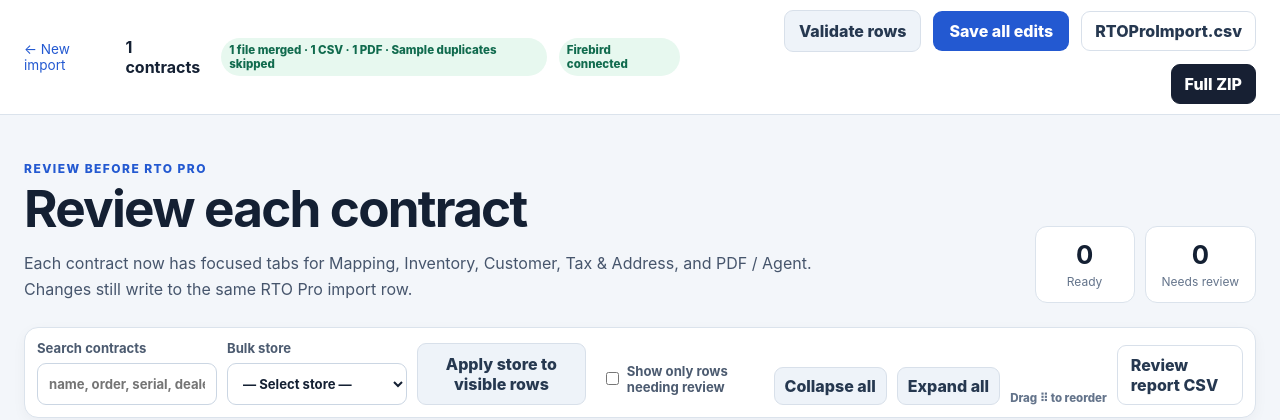
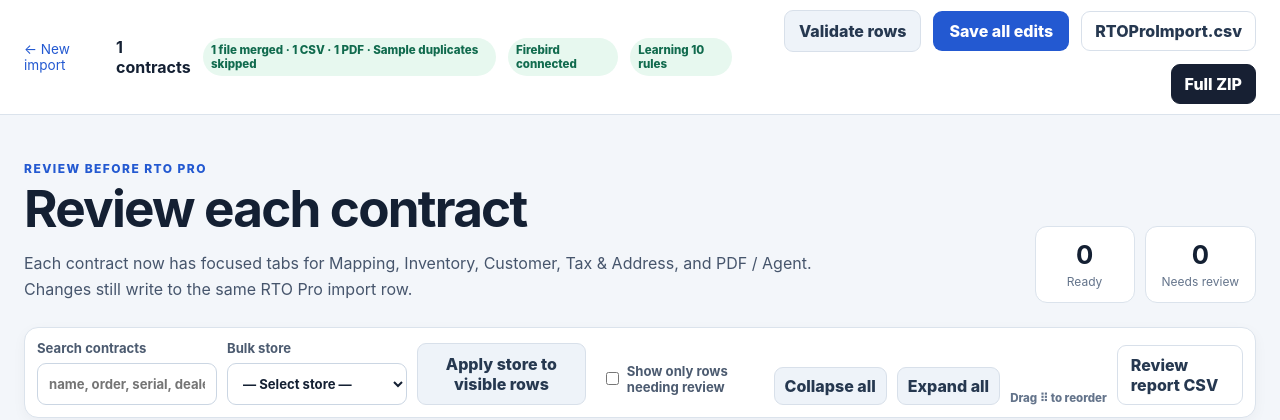
Before and after one commit to Parzzii/ShedSuite_RTO_WebApp, a Flask app: template templates/review.html in a window 1280 px wide. Shown: the top 420 px of the page. Run offline with Flask 3, Linux system fonts and the light colour scheme; the template is opened without the code that fills it: most values are stand-ins (such as "Sample title", 1, 10 or a date in 2020).

Commit message:
feat: Update to RTO Pro V7.16 with local correction learning, version updates, and UI enhancements

```diff
--- a/VERSION.txt
+++ b/VERSION.txt
@@ -1 +1 @@
-7.15
+7.16
--- a/app.py
+++ b/app.py
@@ -15,6 +15,7 @@ import uuid
 import xml.dom.minidom
 from pathlib import Path
 from datetime import datetime
+from difflib import SequenceMatcher
 from urllib.parse import unquote
 from xml.etree.ElementTree import Element, SubElement, tostring
 from zipfile import ZipFile, ZIP_DEFLATED
@@ -51,6 +52,8 @@ from category_rules import APPROVED_CATEGORIES, canonical_category, smart_catego
 
 
 BASE = Path(__file__).resolve().parent
+# Load .env before resolving the cross-version learning file path.
+load_dotenv(BASE / '.env')
 WORK = BASE / 'work' / 'jobs'
 WORK.mkdir(parents=True, exist_ok=True)
 
@@ -59,6 +62,394 @@ AUTH_DIR.mkdir(parents=True, exist_ok=True)
 
 SHEDSUITE_BASE_URL = 'https://app.shedsuite.com/rto/order/'
 MODEL_TRACKER_FILE = BASE / 'model_series.json'
+
+# V7.16 correction learning -------------------------------------------------
+# Learned mappings intentionally live outside the application/version folder so
+# they survive replacing V7.16 with a later ZIP. On Windows this becomes:
+#   %LOCALAPPDATA%\\ShedSuiteRTO\\learned_corrections.json
+# Set SHEDSUITE_LEARNING_FILE in .env to override the location.
+def _correction_learning_path() -> Path:
+    override = str(os.getenv('SHEDSUITE_LEARNING_FILE', '') or '').strip()
+    if override:
+        return Path(override).expanduser()
+    if os.name == 'nt':
+        root = Path(os.getenv('LOCALAPPDATA') or Path.home())
+        return root / 'ShedSuiteRTO' / 'learned_corrections.json'
+    return Path.home() / '.shedsuite_rto' / 'learned_corrections.json'
+
+
+CORRECTION_LEARNING_FILE = _correction_learning_path()
+CORRECTION_LEARNING_LOCK = threading.RLock()
+CORRECTION_LEARNING_KINDS = ('store', 'dealer', 'zone', 'category', 'brand_vendor')
+
+
+def _empty_correction_learning() -> dict:
+    return {
+        'version': 1,
+        'rules': {kind: [] for kind in CORRECTION_LEARNING_KINDS},
+        'updated_at': '',
+    }
+
+
+def _load_correction_learning() -> dict:
+    with CORRECTION_LEARNING_LOCK:
+        if not CORRECTION_LEARNING_FILE.exists():
+            return _empty_correction_learning()
+        try:
+            data = json.loads(CORRECTION_LEARNING_FILE.read_text(encoding='utf-8'))
+        except Exception:
+            return _empty_correction_learning()
+        if not isinstance(data, dict):
+            return _empty_correction_learning()
+        rules = data.setdefault('rules', {})
+        for kind in CORRECTION_LEARNING_KINDS:
+            if not isinstance(rules.get(kind), list):
+                rules[kind] = []
+        return data
+
+
+def _save_correction_learning(data: dict) -> None:
+    with CORRECTION_LEARNING_LOCK:
+        CORRECTION_LEARNING_FILE.parent.mkdir(parents=True, exist_ok=True)
+        data = dict(data or {})
+        data['version'] = 1
+        data['updated_at'] = datetime.now().isoformat(timespec='seconds')
+        temp = CORRECTION_LEARNING_FILE.with_suffix('.tmp')
+        temp.write_text(json.dumps(data, indent=2), encoding='utf-8')
+        temp.replace(CORRECTION_LEARNING_FILE)
+
+
+def _learning_text(value, *, entity: bool = False, category: bool = False) -> str:
+    text = str(value or '').casefold()
+    text = text.replace('&', ' and ')
+    if category:
+        # Categories should generalize across sizes. A correction for a 10x12
+        # Side Utility should also help an otherwise identical 12x16 building.
+        text = re.sub(r'\b\d+(?:\.\d+)?\s*[x×]\s*\d+(?:\.\d+)?\b', ' ', text, flags=re.I)
+        text = re.sub(r"\b\d+\s*(?:ft|feet|foot|')\b", ' ', text, flags=re.I)
+    words = re.findall(r'[a-z0-9]+', text)
+    if entity:
+        disposable = {
+            'llc', 'inc', 'incorporated', 'corp', 'corporation', 'company', 'co',
+            'limited', 'ltd', 'buildings', 'building', 'enterprises', 'enterprise',
+        }
+        words = [w for w in words if w not in disposable]
+    if category:
+        # These words rarely distinguish the actual RTO category and are often
+        # inconsistently present between vendor descriptions.
+        generic = {'shed', 'sheds', 'building', 'buildings', 'storage'}
+        words = [w for w in words if w not in generic]
+    return ' '.join(words).strip()
+
+
+def _learning_similarity(a: str, b: str) -> float:
+    a = str(a or '').strip()
+    b = str(b or '').strip()
+    if not a or not b:
+        return 0.0
+    if a == b:
+        return 1.0
+    if a in b or b in a:
+        shorter, longer = sorted((len(a), len(b)))
+        if shorter >= 5:
+            return max(0.93, shorter / max(1, longer))
+    ratio = SequenceMatcher(None, a, b).ratio()
+    at = set(a.split())
+    bt = set(b.split())
+    if at and bt:
+        jaccard = len(at & bt) / len(at | bt)
+        ratio = max(ratio, jaccard * 0.97)
+    return ratio
+
+
+def _row_learning_provider(row: dict) -> str:
+    return str(row.get('_pdf_provider', '') or row.get('_learning_provider', '') or '').strip()
+
+
+def _store_learning_key(row: dict) -> str:
+    provider = _learning_text(_row_learning_provider(row), entity=True)
+    company = _learning_text(row.get('_source_company', ''), entity=True)
+    dealer = _learning_text(row.get('_source_dealer', ''), entity=True)
+    # Scope PDF-provider learning by dealer/company when available. This keeps a
+    # single accidental correction from becoming a provider-wide Store rule.
+    parts = []
+    if provider:
+        parts.append(f'provider {provider}')
+    if dealer:
+        parts.append(f'dealer {dealer}')
+    elif company:
+        parts.append(f'company {company}')
+    return ' | '.join(parts)
+
+
+def _dealer_learning_key(row: dict) -> str:
+    return _learning_text(row.get('_source_dealer', ''), entity=True)
+
+
+def _category_learning_key(row: dict) -> str:
+    raw = str(row.get('_learning_category_source', '') or row.get('_source_model_variation', '') or '').strip()
+    return _learning_text(raw, category=True)
+
+
+def _brand_learning_key(row: dict) -> str:
+    return _learning_text(row.get('_source_company', ''), entity=True)
+
+
+def _upsert_learning_rule(data: dict, kind: str, source: str, target: dict, **context) -> bool:
+    source = str(source or '').strip()
+    if kind not in CORRECTION_LEARNING_KINDS or not source or not isinstance(target, dict):
+        return False
+    rules = data.setdefault('rules', {}).setdefault(kind, [])
+    signature = {
+        'source': source,
+        'store': str(context.get('store', '') or '').strip(),
+        'dealerid': str(context.get('dealerid', '') or '').strip(),
+    }
+    for rule in rules:
+        if (
+            str(rule.get('source', '') or '') == signature['source']
+            and str(rule.get('store', '') or '') == signature['store']
+            and str(rule.get('dealerid', '') or '') == signature['dealerid']
+        ):
+            rule['target'] = target
+            rule['source_raw'] = str(context.get('source_raw', '') or rule.get('source_raw', '') or '').strip()
+            rule['count'] = int(rule.get('count', 0) or 0) + 1
+            rule['updated_at'] = datetime.now().isoformat(timespec='seconds')
+            return True
+    rules.append({
+        **signature,
+        'source_raw': str(context.get('source_raw', '') or '').strip(),
+        'target': target,
+        'count': 1,
+        'updated_at': datetime.now().isoformat(timespec='seconds'),
+    })
+    # Bound each learned family so a years-old workstation cannot grow forever.
+    if len(rules) > 500:
+        rules[:] = sorted(rules, key=lambda x: str(x.get('updated_at', '')), reverse=True)[:500]
+    return True
+
+
+def _best_learning_rule(data: dict, kind: str, source: str, *, store: str = '', dealerid: str = '', threshold: float = 0.94):
+    source = str(source or '').strip()
+    if not source:
+        return None
+    candidates = []
+    for rule in data.get('rules', {}).get(kind, []):
+        if store and str(rule.get('store', '') or '').strip() not in {'', str(store).strip()}:
+            continue
+        if dealerid and str(rule.get('dealerid', '') or '').strip() not in {'', str(dealerid).strip()}:
+            continue
+        score = _learning_similarity(source, str(rule.get('source', '') or ''))
+        if score >= threshold:
+            # Repeated corrections are a small tie-breaker, not a way to make a
+            # weak fuzzy match win.
+            candidates.append((score, min(int(rule.get('count', 0) or 0), 20), rule))
+    if not candidates:
+        return None
+    candidates.sort(key=lambda x: (x[0], x[1], str(x[2].get('updated_at', ''))), reverse=True)
+    return candidates[0][2]
+
+
+def _ref_value(item: dict, *names: str) -> str:
+    for name in names:
+        if name in item:
+            return str(item.get(name, '') or '').strip()
+        lower = name.lower()
+        if lower in item:
+            return str(item.get(lower, '') or '').strip()
+        upper = name.upper()
+        if upper in item:
+            return str(item.get(upper, '') or '').strip()
+    return ''
+
+
+def _store_title_from_ref(ref: ReferenceData, store: str) -> str:
+    for item in (ref.centralserver or KNOWN_STORES):
+        if _ref_value(item, 'store') == str(store or '').strip():
+            return _ref_value(item, 'storetitle', 'storename') or f'Store {store}'
+    return ''
+
+
+def _dealer_from_ref(ref: ReferenceData, dealerid: str):
+    for item in ref.dealers or []:
+        if _ref_value(item, 'id') == str(dealerid or '').strip():
+            return item
+    return None
+
+
+def _zone_from_ref(ref: ReferenceData, zone: str, store: str = ''):
+    for item in ref.zones or []:
+        if _ref_value(item, 'zone') != str(zone or '').strip():
+            continue
+        if store and _ref_value(item, 'store') not in {'', str(store).strip()}:
+            continue
+        return item
+    return None
+
+
+def _agent_for_store_ref(ref: ReferenceData, store: str) -> str:
+    for item in ref.agents or []:
+        if _ref_value(item, 'store') == str(store or '').strip():
+            return _ref_value(item, 'agent')
+    return ''
+
+
+def apply_learned_corrections(rows: list[dict], ref: ReferenceData) -> list[str]:
+    """Apply only high-confidence local corrections to freshly transformed rows."""
+    data = _load_correction_learning()
+    messages: list[str] = []
+    for row in rows:
+        applied: list[str] = []
+
+        store_rule = _best_learning_rule(data, 'store', _store_learning_key(row), threshold=0.96)
+        if store_rule:
+            target = store_rule.get('target', {}) or {}
+            store = str(target.get('store', '') or '').strip()
+            known_store_ids = {_ref_value(x, 'store') for x in (ref.centralserver or KNOWN_STORES)}
+            if store and (not ref.connected or not known_store_ids or store in known_store_ids):
+                row['STORE'] = store
+                row['_store_title'] = _store_title_from_ref(ref, store) or str(target.get('store_title', '') or '').strip()
+                agent = _agent_for_store_ref(ref, store)
+                if agent:
+                    row['AGENT1'] = agent
+                applied.append('Store')
+
+        dealer_rule = _best_learning_rule(
+            data, 'dealer', _dealer_learning_key(row), store=str(row.get('STORE', '') or ''), threshold=0.90
+        )
+        if dealer_rule:
+            target = dealer_rule.get('target', {}) or {}
+            dealerid = str(target.get('dealerid', '') or '').strip()
+            dealer_obj = _dealer_from_ref(ref, dealerid)
+            dealer_valid = bool(dealerid) and (
+                not ref.connected
+                or dealer_obj is not None
+            )
+            if dealer_valid and dealer_obj is not None and row.get('STORE'):
+                dealer_valid = _ref_value(dealer_obj, 'store') in {'', str(row.get('STORE', '') or '').strip()}
+            if dealer_valid:
+                row['DEALERID'] = dealerid
+                row['_dealer_name'] = (
+                    _ref_value(dealer_obj, 'companydealername') if dealer_obj else ''
+                ) or str(target.get('dealer_name', '') or '').strip()
+                applied.append('Dealer')
+
+        zone_rule = _best_learning_rule(
+            data,
+            'zone',
+            _dealer_learning_key(row),
+            store=str(row.get('STORE', '') or ''),
+            dealerid=str(row.get('DEALERID', '') or ''),
+            threshold=0.90,
+        )
+        if zone_rule:
+            target = zone_rule.get('target', {}) or {}
+            zone = str(target.get('zone', '') or '').strip()
+            zone_obj = _zone_from_ref(ref, zone, str(row.get('STORE', '') or ''))
+            if zone and (not ref.connected or zone_obj is not None):
+                row['ZONE'] = zone
+                applied.append('Zone')
+
+        category_rule = _best_learning_rule(data, 'category', _category_learning_key(row), threshold=0.90)
+        if category_rule:
+            target = str((category_rule.get('target', {}) or {}).get('category', '') or '').strip()
+            if target:
+                row['CATEGORY1'] = canonical_category(target) or target
+                applied.append('Category')
+
+        brand_rule = _best_learning_rule(data, 'brand_vendor', _brand_learning_key(row), threshold=0.96)
+        if brand_rule:
+            target = brand_rule.get('target', {}) or {}
+            brand = str(target.get('brand', '') or '').strip()
+            vendor = str(target.get('vendor', '') or '').strip()
+            if brand:
+                row['BRAND1'] = brand
+            if vendor:
+                row['VENDOR1'] = vendor
+            if brand or vendor:
+                applied.append('Brand/Vendor')
+
+        row['_learned_applied'] = applied
+        if applied:
+            # Remove stale row-level "unresolved" warnings once learning solved it.
+            existing = list(row.get('_warnings', []) or [])
+            if row.get('STORE'):
+                existing = [x for x in existing if str(x) != 'Store is unresolved']
+            if row.get('DEALERID'):
+                existing = [x for x in existing if str(x) != 'Dealer ID is unresolved']
+            if row.get('ZONE'):
+                existing = [x for x in existing if str(x) != 'Zone is unresolved']
+            row['_warnings'] = existing
+            messages.append(f"{row.get('NAME', 'Contract')}: learned correction applied ({', '.join(applied)})")
+    return messages
+
+
+def record_learned_corrections(pairs: list[tuple[dict, dict]]) -> int:
+    """Learn only when a human-submitted save changed a repeatable mapping."""
+    data = _load_correction_learning()
+    changed = 0
+    for old, new in pairs:
+        # Source metadata belongs to the original/previous row; the target comes
+        # from the user's newly saved value.
+        if str(new.get('STORE', '') or '').strip() and str(new.get('STORE', '') or '').strip() != str(old.get('STORE', '') or '').strip():
+            key = _store_learning_key(old)
+            if _upsert_learning_rule(
+                data, 'store', key,
+                {'store': str(new.get('STORE', '') or '').strip(), 'store_title': str(new.get('_store_title', '') or '').strip()},
+                source_raw=' / '.join(x for x in [_row_learning_provider(old), str(old.get('_source_company', '') or ''), str(old.get('_source_dealer', '') or '')] if x),
+            ):
+                changed += 1
+
+        if str(new.get('DEALERID', '') or '').strip() and str(new.get('DEALERID', '') or '').strip() != str(old.get('DEALERID', '') or '').strip():
+            key = _dealer_learning_key(old)
+            if _upsert_learning_rule(
+                data, 'dealer', key,
+                {'dealerid': str(new.get('DEALERID', '') or '').strip(), 'dealer_name': str(new.get('_dealer_name', '') or '').strip()},
+                store=str(new.get('STORE', '') or old.get('STORE', '') or '').strip(),
+                source_raw=str(old.get('_source_dealer', '') or '').strip(),
+            ):
+                changed += 1
+
+        if str(new.get('ZONE', '') or '').strip() and str(new.get('ZONE', '') or '').strip() != str(old.get('ZONE', '') or '').strip():
+            key = _dealer_learning_key(old)
+            if _upsert_learning_rule(
+                data, 'zone', key,
+                {'zone': str(new.get('ZONE', '') or '').strip()},
+                store=str(new.get('STORE', '') or old.get('STORE', '') or '').strip(),
+                dealerid=str(new.get('DEALERID', '') or old.get('DEALERID', '') or '').strip(),
+                source_raw=str(old.get('_source_dealer', '') or '').strip(),
+            ):
+                changed += 1
+
+        if str(new.get('CATEGORY1', '') or '').strip() and str(new.get('CATEGORY1', '') or '').strip() != str(old.get('CATEGORY1', '') or '').strip():
+            key = _category_learning_key(old)
+            if _upsert_learning_rule(
+                data, 'category', key,
+                {'category': str(new.get('CATEGORY1', '') or '').strip()},
+                source_raw=str(old.get('_learning_category_source', '') or old.get('_source_model_variation', '') or '').strip(),
+            ):
+                changed += 1
+
+        brand_changed = str(new.get('BRAND1', '') or '').strip() != str(old.get('BRAND1', '') or '').strip()
+        vendor_changed = str(new.get('VENDOR1', '') or '').strip() != str(old.get('VENDOR1', '') or '').strip()
+        if (brand_changed or vendor_changed) and (str(new.get('BRAND1', '') or '').strip() or str(new.get('VENDOR1', '') or '').strip()):
+            key = _brand_learning_key(old)
+            if _upsert_learning_rule(
+                data, 'brand_vendor', key,
+                {'brand': str(new.get('BRAND1', '') or '').strip(), 'vendor': str(new.get('VENDOR1', '') or '').strip()},
+                source_raw=str(old.get('_source_company', '') or '').strip(),
+            ):
+                changed += 1
+
+    if changed:
+        _save_correction_learning(data)
+    return changed
+
+
+def correction_learning_stats() -> dict:
+    data = _load_correction_learning()
+    counts = {kind: len(data.get('rules', {}).get(kind, [])) for kind in CORRECTION_LEARNING_KINDS}
+    return {'total': sum(counts.values()), 'counts': counts, 'path': str(CORRECTION_LEARNING_FILE)}
 
 # The web app keeps DB passwords in memory only for the life of this local
 # Python process. They are never written into the job folder.
@@ -3039,6 +3430,12 @@ def process():
         r['_source_file_name'] = source_name
         r['_source_csv_name'] = str(src_for_file.get('_import_csv_name', '') or '')
         r['_source_pdf_name'] = str(src_for_file.get('_import_pdf_name', '') or '')
+        r['_learning_provider'] = str(src_for_file.get('_pdf_provider', '') or '').strip()
+        r['_learning_category_source'] = ' | '.join(
+            str(src_for_file.get(k, '') or '').strip()
+            for k in ['Building Model Variation', 'Style', 'Unit Type', 'Description', 'Building Description']
+            if str(src_for_file.get(k, '') or '').strip()
+        )
         if source_type == 'pdf':
             # RentaBarn PDF fields are authoritative for these labeled values.
             # Do not reuse ShedSuite-derived calculations when the PDF prints an
@@ -3110,6 +3507,10 @@ def process():
                 '_pdf_paperless_billing', '_pdf_email_invoice', '_pdf_provider', '_pdf_tax_code',
             ]:
                 r[meta_key] = str(src_for_file.get(meta_key, '') or '').strip()
+    # V7.16: human corrections from prior jobs override the automatic mapper
+    # only when the source signature is an exact/very-high-confidence match.
+    warnings.extend('Learning: ' + x for x in apply_learned_corrections(rows, ref))
+
     warnings.extend('Input: ' + x for x in input_warnings)
     if input_summary.get('file_count', 0) > 1:
         parts = []
@@ -3400,6 +3801,7 @@ def review(job):
         sources=sources,
         input_summary=input_summary,
         approved_categories=APPROVED_CATEGORIES,
+        learning_stats=correction_learning_stats(),
     )
     return inject_review_panels(page_html, source_rows, rows, job, refs)
 
@@ -3469,6 +3871,7 @@ def save(job):
         row_pairs = list(zip(old_rows, incoming))
 
     rows = []
+    learning_pairs: list[tuple[dict, dict]] = []
 
     for old, new in row_pairs:
         r = {
@@ -3537,13 +3940,19 @@ def save(job):
                 r[k] = new[k]
 
         rows.append(r)
+        learning_pairs.append((old, r))
 
     source_rows = json.loads((jp / 'source_rows.json').read_text(encoding='utf-8')) if (jp / 'source_rows.json').exists() else []
+    learned_count = record_learned_corrections(learning_pairs)
     save_job_rows(jp, rows)
 
+    learning_note = (
+        f' Learned {learned_count} correction mapping' + ('s.' if learned_count != 1 else '.')
+        if learned_count else ''
+    )
     flash(
         'All row edits were saved. CSV, XML and ZIP were rebuilt '
-        'from the edited values.',
+        'from the edited values.' + learning_note,
         'ok',
     )
 
--- a/static/review.js
+++ b/static/review.js
@@ -718,9 +718,11 @@
     const collapsed=collapsedRows.has(uid);
     const canSort=reorderingAllowed();
     const warningHtml=Array.isArray(r._warnings) && r._warnings.length ? `<details class="row-warnings"><summary>${r._warnings.length} original check${r._warnings.length===1?'':'s'}</summary>${r._warnings.map(x=>`<div>${esc(x)}</div>`).join('')}</details>` : '';
+    const learned=Array.isArray(r._learned_applied) ? r._learned_applied.filter(Boolean) : [];
+    const learnedHtml=learned.length ? `<span class="match good learned-match" title="This value came from a correction you saved on an earlier import">Learned: ${esc(learned.join(', '))}</span>` : '';
     const body = collapsed ? '' : `
       <div class="contract-body">
-        <div class="source-strip"><span class="source-label">${clean(r._source_type)==='pdf'?'PDF dealer':'ShedSuite dealer'}</span><strong>${esc(r._source_dealer || '—')}</strong>${sourceMatchText(r)}${warningHtml}</div>
+        <div class="source-strip"><span class="source-label">${clean(r._source_type)==='pdf'?'PDF dealer':'ShedSuite dealer'}</span><strong>${esc(r._source_dealer || '—')}</strong>${sourceMatchText(r)}${learnedHtml}${warningHtml}</div>
         <nav class="card-tabs" aria-label="Contract sections">
           ${[['mapping','Mapping'],['inventory','Inventory'],['customer','Customer'],['tax','Tax & Address'],['pdf','PDF / Agent']].map(([v,l])=>`<button type="button" class="card-tab ${tab===v?'active':''}" data-i="${i}" data-tab="${v}">${l}</button>`).join('')}
         </nav>
--- a/templates/inventory.html
+++ b/templates/inventory.html
@@ -4,7 +4,7 @@
   <meta charset="utf-8">
   <meta name="viewport" content="width=device-width,initial-scale=1">
   <script>try{const t=localStorage.getItem('shedsuite-theme');if(t==='dark'||t==='cyberpunk')document.documentElement.dataset.theme=t;}catch(e){}</script>
-  <title>Inventory · ShedSuite → RTO Pro V7.15</title>
+  <title>Inventory · ShedSuite → RTO Pro V7.16</title>
   <link rel="stylesheet" href="{{ url_for('static', filename='style.css') }}">
 </head>
 <body>
@@ -26,9 +26,9 @@
   <main class="shell wide inventory-shell">
     <header class="review-head inventory-head">
       <div>
-        <div class="eyebrow">V7.15 · INVENTORY ONLY</div>
+        <div class="eyebrow">V7.16 · INVENTORY ONLY</div>
         <h1>Add inventory</h1>
-        <p class="lede small">Choose the company/model series on each building. V7.15 uses the live RTO Pro Inventory table when connected, suggests the next model, and fills Brand, Vendor, Store and Agent defaults for you.</p>
+        <p class="lede small">Choose the company/model series on each building. V7.16 uses the live RTO Pro Inventory table when connected, suggests the next model, and fills Brand, Vendor, Store and Agent defaults for you.</p>
       </div>
       <button type="button" class="primary big inventory-add" id="addInventory">+ Add inventory</button>
     </header>
--- a/templates/review.html
+++ b/templates/review.html
@@ -15,6 +15,7 @@
         <strong>{{rows|length}} contracts</strong>
         {% if input_summary and input_summary.file_count %}<span class="db-pill good">{{input_summary.file_count}} file{{'' if input_summary.file_count == 1 else 's'}} merged{% if input_summary.csv_count %} · {{input_summary.csv_count}} CSV{{'' if input_summary.csv_count == 1 else 's'}}{% endif %}{% if input_summary.pdf_count %} · {{input_summary.pdf_count}} PDF{{'' if input_summary.pdf_count == 1 else 's'}}{% endif %}{% if input_summary.duplicates_skipped %} · {{input_summary.duplicates_skipped}} duplicate{{'' if input_summary.duplicates_skipped == 1 else 's'}} skipped{% endif %}</span>{% endif %}
         <span class="db-pill {{'good' if refs.connected else 'bad'}}">Firebird {{'connected' if refs.connected else 'not connected'}}</span>
+        {% if learning_stats and learning_stats.total %}<span class="db-pill good" title="Saved locally and reused on future imports">Learning {{learning_stats.total}} rule{{'' if learning_stats.total == 1 else 's'}}</span>{% endif %}
       </div>
       <div class="sticky-actions">
         <button type="button" class="secondary" id="validateBtn">Validate rows</button>
```
Also changed, not shown: README_V7.16.txt (added, +20 -0 lines), templates/index.html (+4 -4 lines), README.md, 2 other files.
